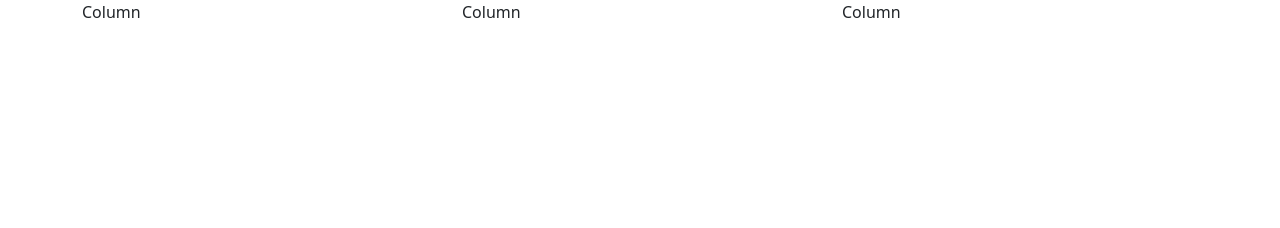
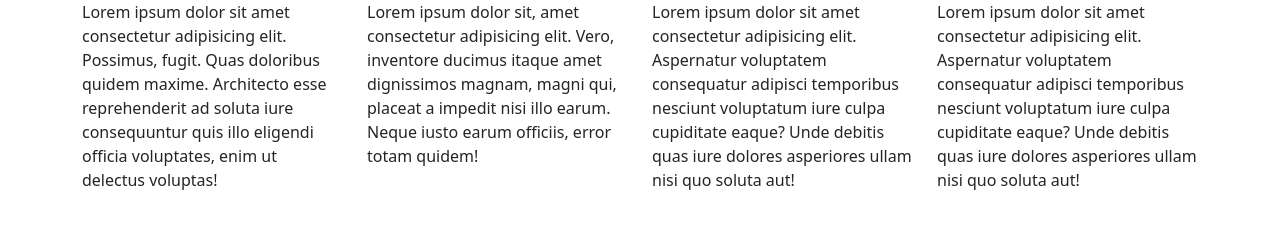
Before and after one commit to cobyfielding/bootstrap-boilerplate-2, a plain HTML site: page index.html in a window 1280 px wide. Drawn offline with nearby package versions, Linux system fonts and the light colour scheme.

Commit message:
added content

```diff
--- a/index.html
+++ b/index.html
@@ -11,28 +11,29 @@
     <title>Hello, world!</title>
   </head>
   <body>
-    <div class="container">
+    <section>
+      <div class="container">
         <div class="row">
-          <div class="col-sm-12 col-md-4">
-            Column
+          <div class="col-sm-12 col-md-6 col-xl-3">
+            <p>Lorem ipsum dolor sit amet consectetur adipisicing elit. Possimus, fugit. Quas doloribus quidem maxime. Architecto esse reprehenderit ad soluta iure consequuntur quis illo eligendi officia voluptates, enim ut delectus voluptas!</p>
           </div>
-          <div class="col-sm-12 col-md-4">
-            Column
+          <div class="col-sm-12 col-md-6 col-xl-3">
+            <p>Lorem ipsum dolor sit, amet consectetur adipisicing elit. Vero, inventore ducimus itaque amet dignissimos magnam, magni qui, placeat a impedit nisi illo earum. Neque iusto earum officiis, error totam quidem!</p>
           </div>
-          <div class="col-sm-12 col-md-4">
-            Column
+          <div class="col-sm-12 col-md-6 col-xl-3">
+            <p>Lorem ipsum dolor sit amet consectetur adipisicing elit. Aspernatur voluptatem consequatur adipisci temporibus nesciunt voluptatum iure culpa cupiditate eaque? Unde debitis quas iure dolores asperiores ullam nisi quo soluta aut!</p>
+          </div>
+          <div class="col-sm-12 col-md-6 col-xl-3">
+            <p>Lorem ipsum dolor sit amet consectetur adipisicing elit. Aspernatur voluptatem consequatur adipisci temporibus nesciunt voluptatum iure culpa cupiditate eaque? Unde debitis quas iure dolores asperiores ullam nisi quo soluta aut!</p>
           </div>
         </div>
       </div>
+    </section>
+
+
     <!-- Optional JavaScript; choose one of the two! -->
 
     <!-- Option 1: Bootstrap Bundle with Popper -->
     <script src="https://cdn.jsdelivr.net/npm/bootstrap@5.1.3/dist/js/bootstrap.bundle.min.js" integrity="sha384-ka7Sk0Gln4gmtz2MlQnikT1wXgYsOg+OMhuP+IlRH9sENBO0LRn5q+8nbTov4+1p" crossorigin="anonymous"></script>
-
-    <!-- Option 2: Separate Popper and Bootstrap JS -->
-    <!--
-    <script src="https://cdn.jsdelivr.net/npm/@popperjs/core@2.10.2/dist/umd/popper.min.js" integrity="sha384-7+zCNj/IqJ95wo16oMtfsKbZ9ccEh31eOz1HGyDuCQ6wgnyJNSYdrPa03rtR1zdB" crossorigin="anonymous"></script>
-    <script src="https://cdn.jsdelivr.net/npm/bootstrap@5.1.3/dist/js/bootstrap.min.js" integrity="sha384-QJHtvGhmr9XOIpI6YVutG+2QOK9T+ZnN4kzFN1RtK3zEFEIsxhlmWl5/YESvpZ13" crossorigin="anonymous"></script>
-    -->
   </body>
 </html>
```
